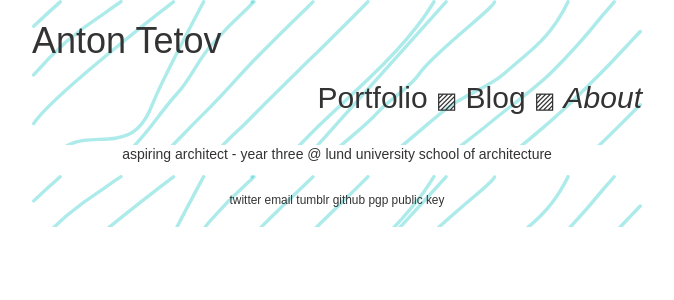
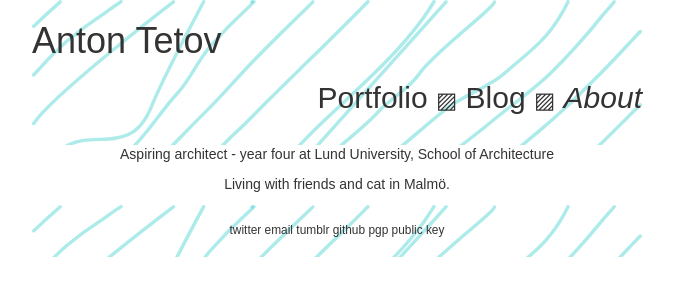
Before and after one commit to sonyamamurin/sonyamamurin.github.io, a Jekyll site: the page built from about.md, in a window 1280 px wide. Shown: the top 300 px of the page, without its empty margins (303-977 px from the left). Built offline with Jekyll 4.4.1, drawn with Linux system fonts in a browser that asks for light colours.

Commit message:
Updated about

```diff
--- a/about.md
+++ b/about.md
@@ -1,7 +1,8 @@
 ---
 layout: page
 title: About
-permalink: /about/
 navigation_weight: 3
 ---
-aspiring architect - year three @ lund university school of architecture
+Aspiring architect - year four at Lund University, School of Architecture
+
+Living with friends and cat in Malmö.
```
